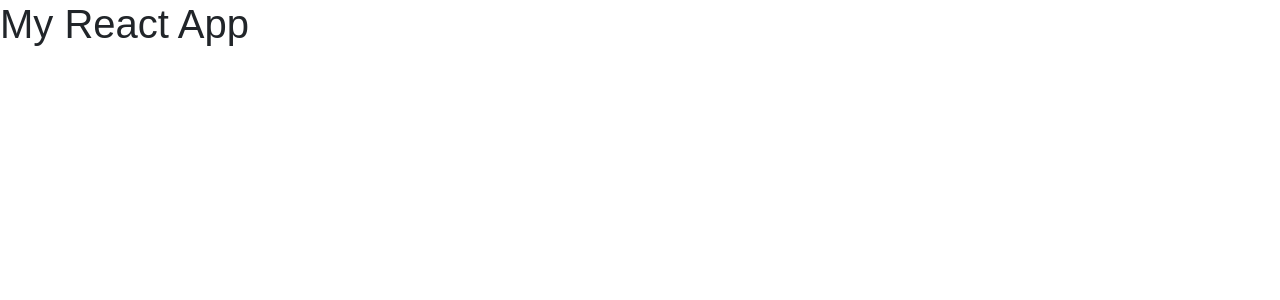
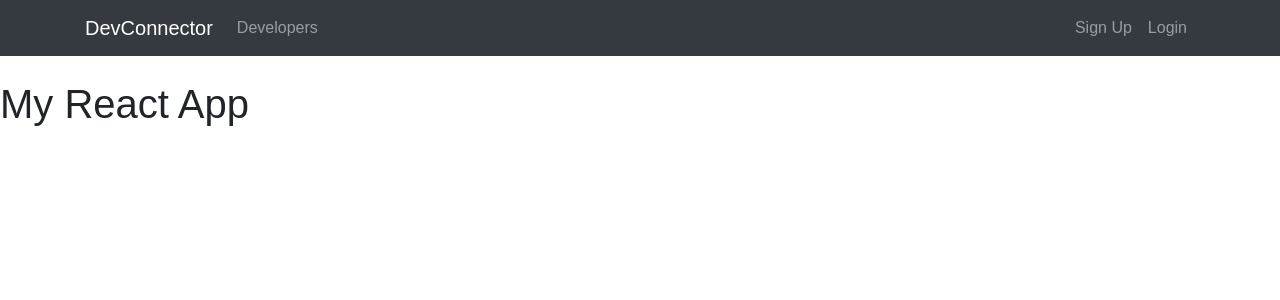
Before and after one commit to BigNatty35/DevConnected, a React (Create React App) app in the folder client/: page / in a window 1280 px wide. Shown: the top 300 px of the page. Built offline with nearby package versions, Linux system fonts and the light colour scheme.

Commit message:
Added markup to the navbar

```diff
--- a/client/src/App.js
+++ b/client/src/App.js
@@ -1,10 +1,12 @@
 import React, { Component } from 'react';
+import Navbar from './components/layout/Navbar';
 import './App.css';
 
 class App extends Component {
   render() {
     return (
       <div className="App">
+      <Navbar />
         <h1>My React App</h1>
       </div>
     );
--- a/client/src/components/layout/Navbar.js
+++ b/client/src/components/layout/Navbar.js
@@ -0,0 +1,39 @@
+import React, { Component } from 'react';
+
+class Navbar extends Component {
+  render() {
+    return (
+      <div>
+        <nav className="navbar navbar-expand-sm navbar-dark bg-dark mb-4">
+          <div className="container">
+            <a className="navbar-brand" href="landing.html">DevConnector</a>
+            <button className="navbar-toggler" type="button" data-toggle="collapse" data-target="#mobile-nav">
+              <span className="navbar-toggler-icon"></span>
+            </button>
+
+            <div className="collapse navbar-collapse" id="mobile-nav">
+              <ul className="navbar-nav mr-auto">
+                <li className="nav-item">
+                  <a className="nav-link" href="profiles.html"> Developers
+            </a>
+                </li>
+              </ul>
+
+              <ul className="navbar-nav ml-auto">
+                <li className="nav-item">
+                  <a className="nav-link" href="register.html">Sign Up</a>
+                </li>
+                <li className="nav-item">
+                  <a className="nav-link" href="login.html">Login</a>
+                </li>
+              </ul>
+            </div>
+          </div>
+        </nav>
+
+      </div>
+    );
+  }
+}
+
+export default Navbar;
```
